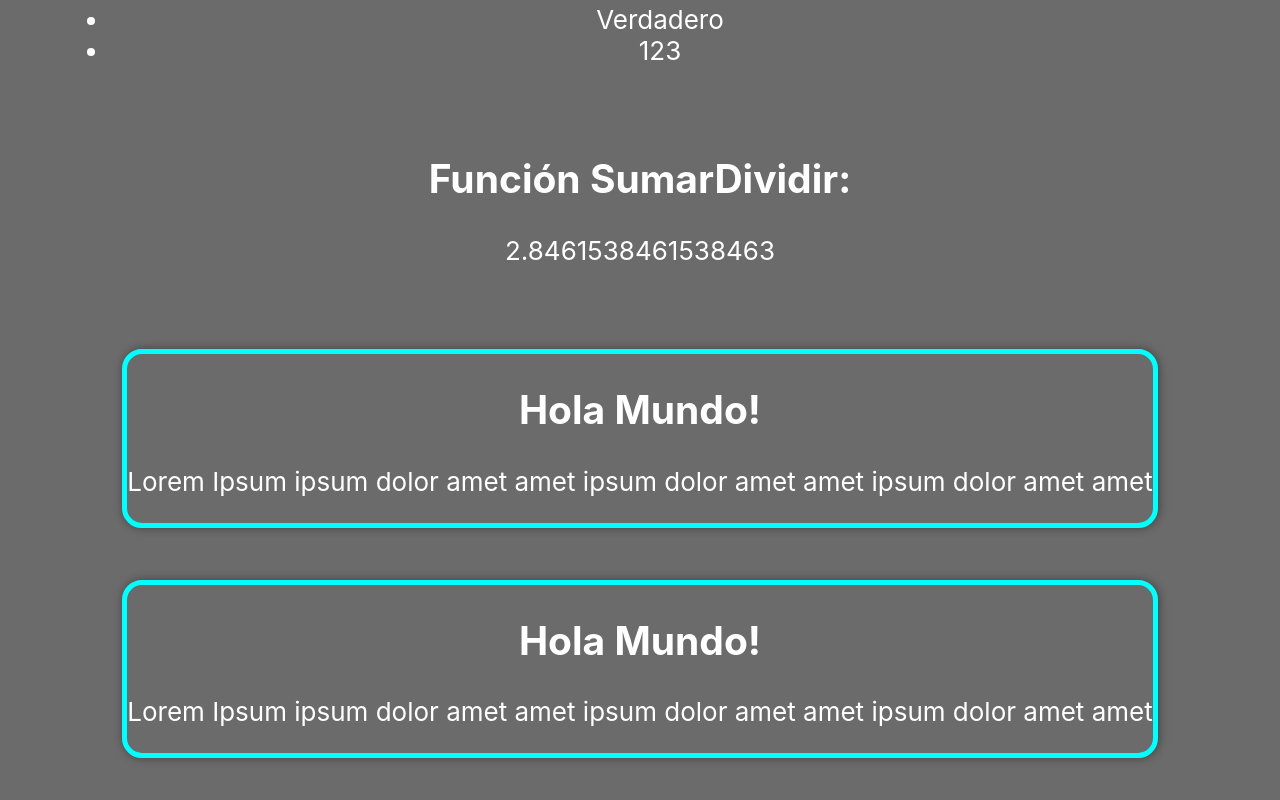
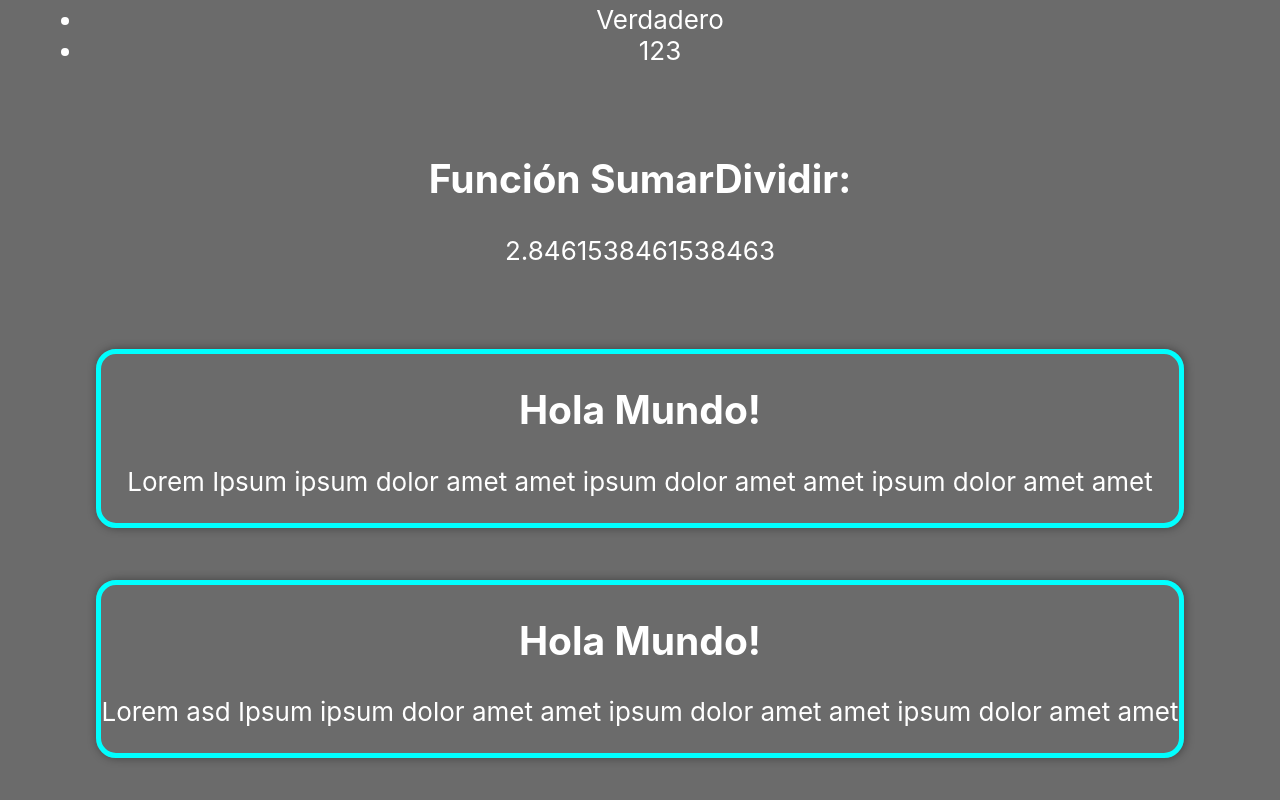
Before and after one commit to gonzaloventura/react-app, a React (Create React App) app: page / in a window 1280 px wide. Shown: the part 1076-1876 px from the top of the page. Built offline with nearby package versions, Linux system fonts and the light colour scheme.

Commit message:
Actualización App.js

```diff
--- a/src/App.js
+++ b/src/App.js
@@ -44,7 +44,7 @@ function App() {
         />
         <Card
           title="Hola Mundo!"
-          text="Lorem Ipsum  ipsum dolor amet amet ipsum dolor amet amet ipsum dolor amet amet"
+          text="Lorem asd Ipsum  ipsum dolor amet amet ipsum dolor amet amet ipsum dolor amet amet"
         />
       </div>
       </section>
```
